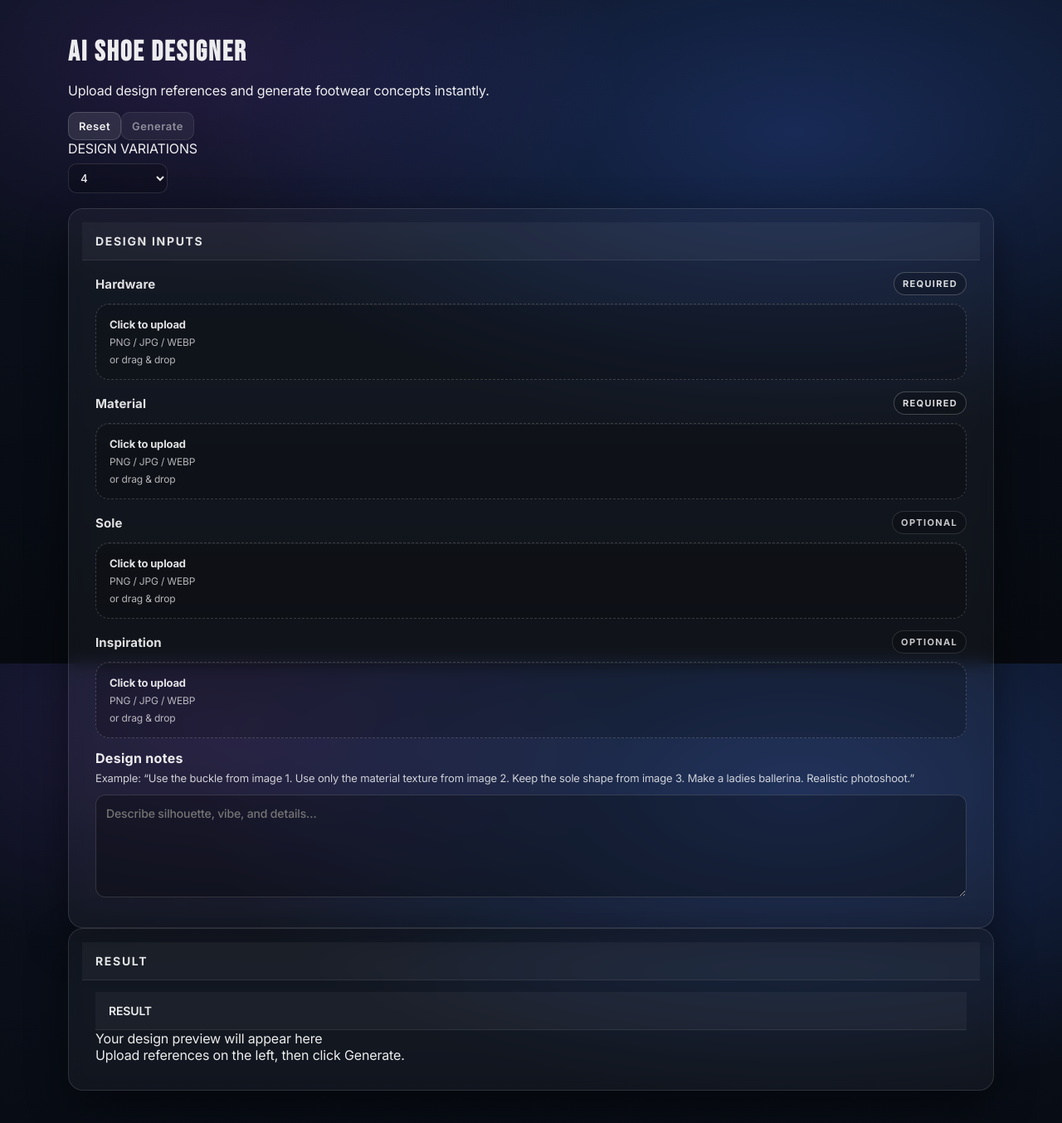
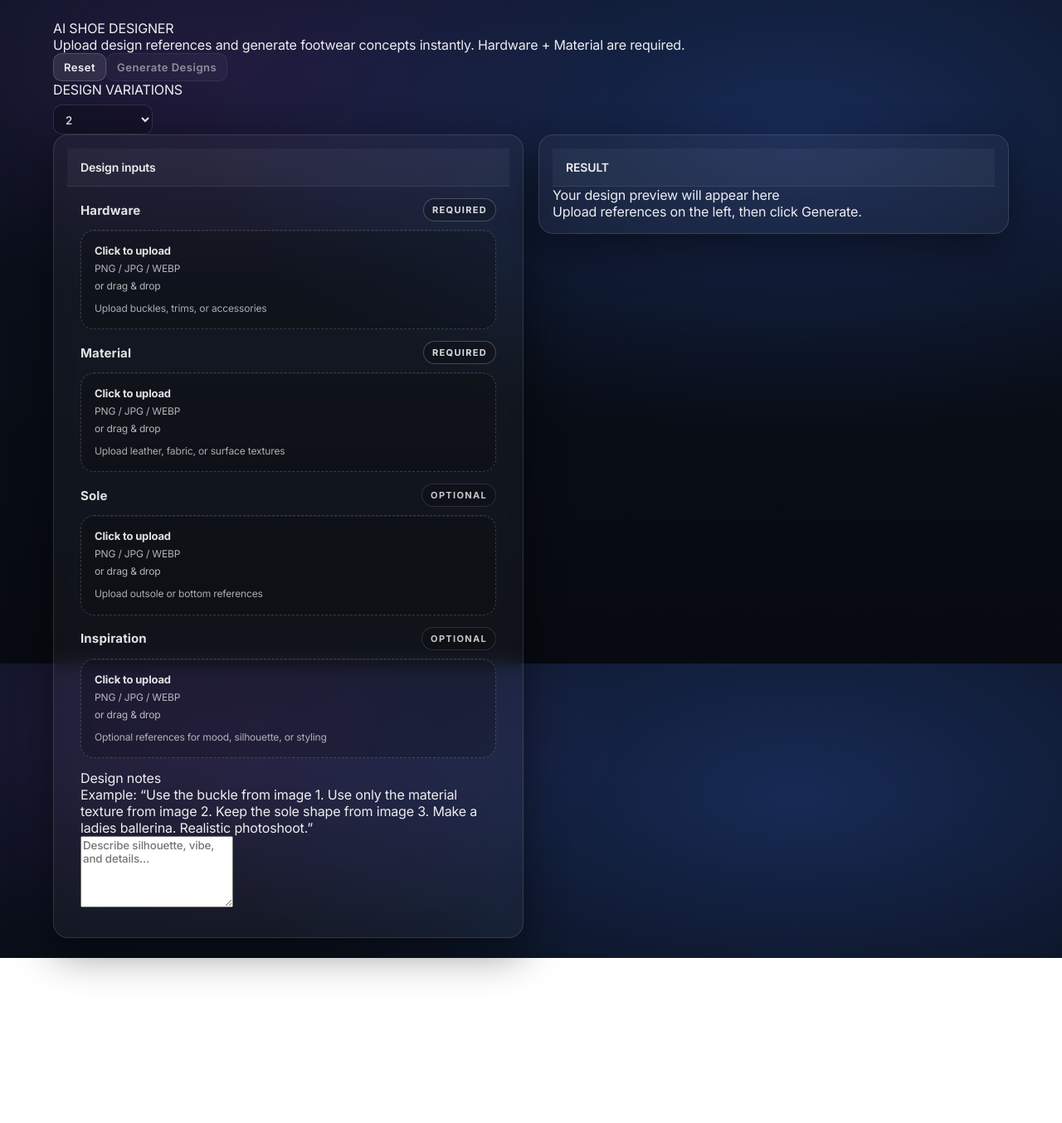
Before and after one commit to akshaymir7/ai-shoe-designer, a Next.js app: page / in a window 1280 px wide. Shown: the top 1354 px of the page at 83% size. After the commit the page ends 1155 px from the top, so only its background shows below. Built offline with nearby package versions, Linux system fonts and the light colour scheme.

Commit message:
Finalize layout, right panel, and variation control logic

```diff
--- a/app/globals.css
+++ b/app/globals.css
@@ -2647,3 +2647,19 @@ button {
 .panelBody {
   padding: 14px 16px 16px;
 }
+.contentGrid{
+  display:grid;
+  grid-template-columns: minmax(0,1fr) minmax(0,1fr);
+  gap: 18px;
+  align-items: start;
+}
+
+@media (max-width: 980px){
+  .contentGrid{
+    grid-template-columns: 1fr;
+  }
+}
+
+.panel{
+  min-width: 0; /* prevents overflow pushing the other panel away */
+}
--- a/app/page.tsx
+++ b/app/page.tsx
@@ -4,202 +4,246 @@ import React, { useMemo, useState } from "react";
 import UploadBox from "@/components/UploadBox";
 import ResultPanel from "@/components/ResultPanel";
 
+type BgMode = "dark" | "grey";
+
 export default function Page() {
-  // Keep state names aligned with backend expectations
-  const [accessory, setAccessory] = useState<File | null>(null); // UI label: Hardware
+  // Inputs
+  const [hardware, setHardware] = useState<File | null>(null);
   const [material, setMaterial] = useState<File | null>(null);
   const [sole, setSole] = useState<File | null>(null);
   const [inspiration, setInspiration] = useState<File | null>(null);
+  const [prompt, setPrompt] = useState<string>("");
 
-  const [prompt, setPrompt] = useState("");
-  const [variations, setVariations] = useState<number>(4);
+  // UI
+  const [variations, setVariations] = useState<number>(2); // ✅ includes 1 in dropdown
+  const [loading, setLoading] = useState<boolean>(false);
+  const [images, setImages] = useState<string[]>([]);
+  const [error, setError] = useState<string>("");
 
-  const [images, setImages] = useState<string[]>([]);
-  const [loading, setLoading] = useState(false);
+  // Result panel selection + bg
+  const [bgMode, setBgMode] = useState<BgMode>("dark");
+  const [selectedIndex, setSelectedIndex] = useState<number>(0);
 
   const canGenerate = useMemo(() => {
-    return Boolean(accessory && material) && !loading;
-  }, [accessory, material, loading]);
+    return Boolean(hardware && material) && !loading;
+  }, [hardware, material, loading]);
 
   function resetAll() {
-    setAccessory(null);
+    setHardware(null);
     setMaterial(null);
     setSole(null);
     setInspiration(null);
     setPrompt("");
     setImages([]);
-    setLoading(false);
+    setSelectedIndex(0);
+    setError("");
+    setBgMode("dark");
   }
 
   async function handleGenerate() {
-    // Frontend guard
-    if (!accessory || !material) {
-      alert("Hardware + Material are required.");
+    setError("");
+
+    if (!hardware || !material) {
+      setError("Hardware + Material are required.");
       return;
     }
 
     try {
       setLoading(true);
       setImages([]);
+      setSelectedIndex(0);
 
       const form = new FormData();
 
-      // IMPORTANT: backend likely expects these exact keys
-      form.append("accessory", accessory);
+      // Files (use multiple common names so backend matches regardless)
+      form.append("hardware", hardware);
+      form.append("accessory", hardware); // backward compatible
       form.append("material", material);
 
       if (sole) form.append("sole", sole);
       if (inspiration) form.append("inspiration", inspiration);
 
-      if (prompt.trim()) form.append("prompt", prompt.trim());
-      form.append("variations", String(variations));
+      // Prompt
+      form.append("prompt", prompt ?? "");
+
+      // Variations: send multiple keys so API won't default to 4
+      const v = String(variations);
+      form.append("variations", v);
+      form.append("n", v);
+      form.append("num_images", v);
+      form.append("numOutputs", v);
+      form.append("count", v);
+
+      // Optional: send bg mode if your API uses it (safe)
+      form.append("bg", bgMode);
 
       const res = await fetch("/api/generate", {
         method: "POST",
         body: form,
       });
 
+      // Read response safely
       const data = await res.json().catch(() => null);
 
       if (!res.ok) {
         const msg =
-          data?.error ||
-          data?.message ||
-          "Generate failed. Please try again.";
-        alert(msg);
+          (data && (data.error || data.message)) ||
+          `Generate failed (HTTP ${res.status}).`;
+        setError(String(msg));
         return;
       }
 
+      // Accept common shapes:
+      // { images: string[] } OR { output: string[] } OR { data: string[] }
       const out: string[] =
-        data?.images || data?.urls || data?.result || data?.data || [];
+        (data?.images as string[]) ||
+        (data?.output as string[]) ||
+        (data?.data as string[]) ||
+        [];
 
       if (!Array.isArray(out) || out.length === 0) {
-        alert("No images returned. Try again with a clearer prompt.");
+        setError("No images returned. Try again.");
         return;
       }
 
       setImages(out);
+      setSelectedIndex(0);
     } catch (e: any) {
-      alert(e?.message || "Something went wrong while generating.");
+      setError(e?.message || "Something went wrong while generating.");
     } finally {
       setLoading(false);
     }
   }
 
+  async function handleDownload() {
+    setError("");
+    if (!images?.length) return;
+
+    const url = images[selectedIndex] || images[0];
+    if (!url) return;
+
+    try {
+      const a = document.createElement("a");
+      a.href = url;
+      a.download = `ai-shoe-design-${selectedIndex + 1}.png`;
+      document.body.appendChild(a);
+      a.click();
+      a.remove();
+    } catch {
+      setError("Download failed. Try right-click → Save image as.");
+    }
+  }
+
   return (
-    <main className="page">
-      <header className="hero">
-        <div className="heroInner">
-          <h1 className="heroTitle">AI SHOE DESIGNER</h1>
-          <p className="heroSub">
+    <main className="pageWrap">
+      <header className="topHeader">
+        <div className="brandBlock">
+          <div className="brandTitle">AI SHOE DESIGNER</div>
+          <div className="brandSub">
             Upload design references and generate footwear concepts instantly.
-          </p >
+            <span className="brandReq"> Hardware + Material are required.</span>
+          </div>
+        </div>
 
-          <div className="topControls">
-            <button className="btn" type="button" onClick={resetAll} disabled={loading}>
+        <div className="topActions">
+          <button className="btn" onClick={resetAll} disabled={loading}>
             Reset
           </button>
 
-            <button
-              className="btn btnPrimary"
-              type="button"
-              onClick={handleGenerate}
-              disabled={!canGenerate}
-            >
-              {loading ? "Generating..." : "Generate"}
+          <button className="btnPrimary" onClick={handleGenerate} disabled={!canGenerate}>
+            {loading ? "Generating..." : "Generate Designs"}
           </button>
 
-            <div className="controlGroup">
-              <div className="controlLabel">DESIGN VARIATIONS</div>
+          <div className="variationBlock">
+            <div className="labelSmall">DESIGN VARIATIONS</div>
             <select
               className="select"
               value={variations}
               onChange={(e) => setVariations(Number(e.target.value))}
               disabled={loading}
             >
+              <option value={1}>1</option>
               <option value={2}>2</option>
               <option value={3}>3</option>
               <option value={4}>4</option>
             </select>
           </div>
         </div>
-        </div>
       </header>
 
+      {error ? (
+        <div className="errorBanner" role="alert">
+          {error}
+        </div>
+      ) : null}
+
       <section className="contentGrid">
-        {/* LEFT PANEL */}
+        {/* LEFT */}
         <div className="panel">
-          <div className="panelHeader">
-            <div className="panelTitle">Design inputs</div>
-          </div>
+          <div className="panelHeader">Design inputs</div>
 
           <div className="panelBody">
             <UploadBox
               label="Hardware"
-              file={accessory}
-              onChange={setAccessory}
               required
+              file={hardware}
+              onChange={setHardware}
+              helper="Upload buckles, trims, or accessories"
             />
 
             <UploadBox
               label="Material"
+              required
               file={material}
               onChange={setMaterial}
-              required
+              helper="Upload leather, fabric, or surface textures"
             />
 
-            <UploadBox label="Sole" file={sole} onChange={setSole} />
+            <UploadBox
+              label="Sole"
+              file={sole}
+              onChange={setSole}
+              helper="Upload outsole or bottom references"
+            />
 
             <UploadBox
               label="Inspiration"
               file={inspiration}
               onChange={setInspiration}
+              helper="Optional references for mood, silhouette, or styling"
             />
 
-            {/* DESIGN NOTES – force good sizing/styling */}
-            <div style={{ marginTop: 14 }}>
-              <div style={{ fontWeight: 800, letterSpacing: 0.3, marginBottom: 6 }}>
-                Design notes
-              </div>
-
-              <div style={{ opacity: 0.85, fontSize: 13, lineHeight: 1.35, marginBottom: 10 }}>
-                Example: “Use the buckle from image 1. Use only the material texture from image 2.
-                Keep the sole shape from image 3. Make a ladies ballerina. Realistic photoshoot.”
+            <div className="notesBlock">
+              <div className="notesTitle">Design notes</div>
+              <div className="notesHint">
+                Example: “Use the buckle from image 1. Use only the material texture from image 2. Keep
+                the sole shape from image 3. Make a ladies ballerina. Realistic photoshoot.”
               </div>
 
               <textarea
+                className="textarea"
                 value={prompt}
                 onChange={(e) => setPrompt(e.target.value)}
                 placeholder="Describe silhouette, vibe, and details…"
                 rows={5}
-                style={{
-                  width: "100%",
-                  minHeight: 120,
-                  resize: "vertical",
-                  padding: "12px 12px",
-                  borderRadius: 12,
-                  border: "1px solid rgba(255,255,255,0.14)",
-                  background: "rgba(0,0,0,0.28)",
-                  color: "rgba(255,255,255,0.92)",
-                  outline: "none",
-                  fontSize: 14,
-                  lineHeight: 1.4,
-                }}
+                disabled={loading}
               />
             </div>
           </div>
         </div>
 
-        {/* RIGHT PANEL */}
+        {/* RIGHT */}
         <div className="panel">
-          {/* Only one RESULT label (avoid double RESULT) */}
-          <div className="panelHeader">
-            <div className="panelTitle">RESULT</div>
-          </div>
-
-          <div className="panelBody">
-            <ResultPanel title="RESULT" images={images} loading={loading} />
-          </div>
+          <ResultPanel
+            title="RESULT"
+            images={images}
+            loading={loading}
+            selectedIndex={selectedIndex}
+            onSelect={setSelectedIndex}
+            bgMode={bgMode}
+            onBgChange={setBgMode}
+            onDownload={handleDownload}
+          />
         </div>
       </section>
     </main>
```
Lines whose indentation alone changed are shown as unchanged.
